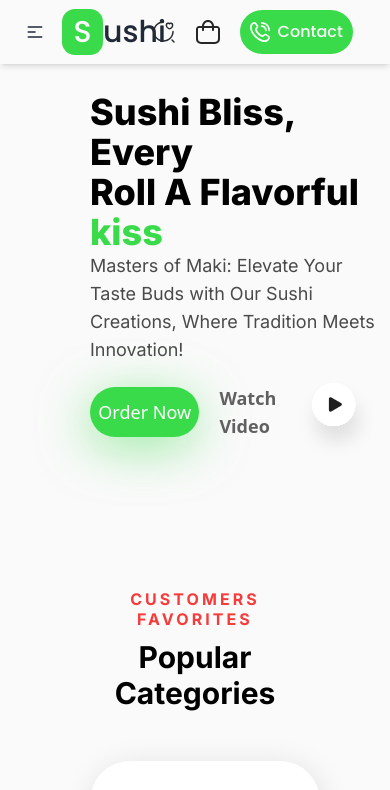
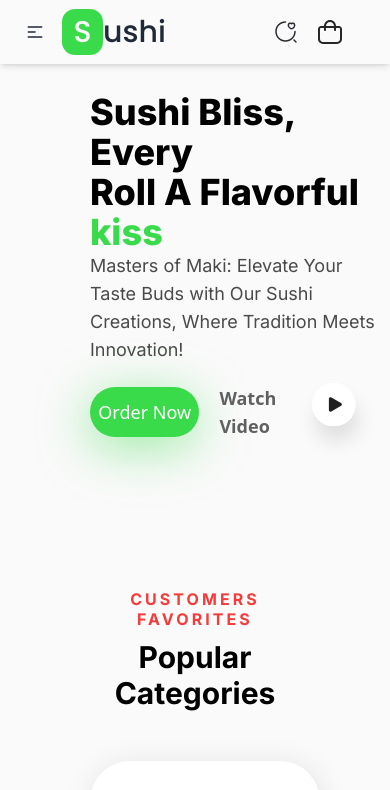
Before and after one commit to Maxwell011/sushi-experience, a React (Vite) app: page / in a window 390 px wide. Shown: the top 790 px of the page. Built offline with nearby package versions, Linux system fonts and the light colour scheme.

Commit message:
Update Nav component to improve responsiveness by adjusting visibility of the Contact header on larger screens

```diff
--- a/src/components/nav.tsx
+++ b/src/components/nav.tsx
@@ -104,7 +104,7 @@ const Nav = () => {
           <div className="navbar-end mr-10 rounded-2xl flex gap-5">
             <SearchIcon />
             <ShoppingIcon />
-            <h1 className="bg-light-green p-[10px] rounded-3xl text-neutral-50 text-base font-medium font-poppins flex items-center gap-2">
+            <h1 className="bg-light-green p-[10px] rounded-3xl text-neutral-50 text-base font-medium font-poppins lg:flex items-center gap-2 hidden">
               <PhoneIcon />
               Contact
             </h1>
```
